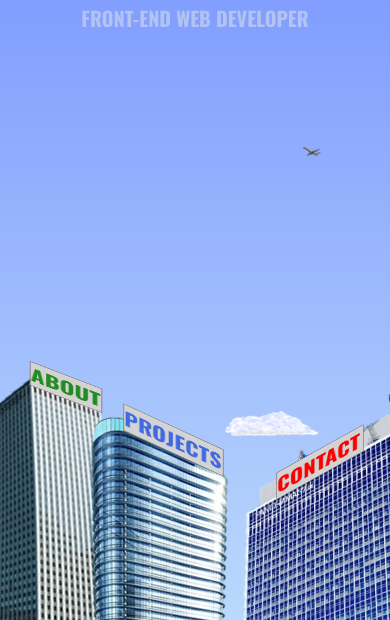
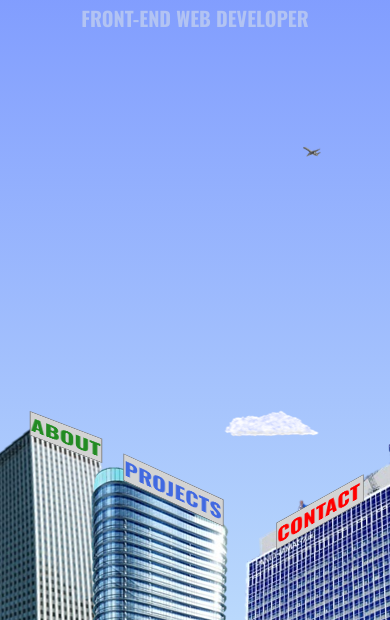
Before and after one commit to gstephe7/landscape-portfolio, a plain HTML site: page index.html in a window 390 px wide. Shown: the part 224-844 px from the top of the page. Drawn offline with nearby package versions, Linux system fonts and the light colour scheme.

Commit message:
media query for height adjusted to 750px, 800px, and 950px

```diff
--- a/css/style.css
+++ b/css/style.css
@@ -146,14 +146,22 @@ canvas {
   position: fixed;
 }
 
-@media screen and (min-height: 780px) {
+/* Media Query for Taller Screens */
+@media screen and (min-height: 750px) {
   #nav {
-    margin-top: 100px;
+    margin-top: 50px;
     position: fixed;
   }
 }
 
-@media screen and (min-height: 880px) {
+@media screen and (min-height: 800px) {
+  #nav {
+    margin-top: 150px;
+    position: fixed;
+  }
+}
+
+@media screen and (min-height: 950px) {
   #nav {
     margin-top: 150px;
     position: fixed;
```
